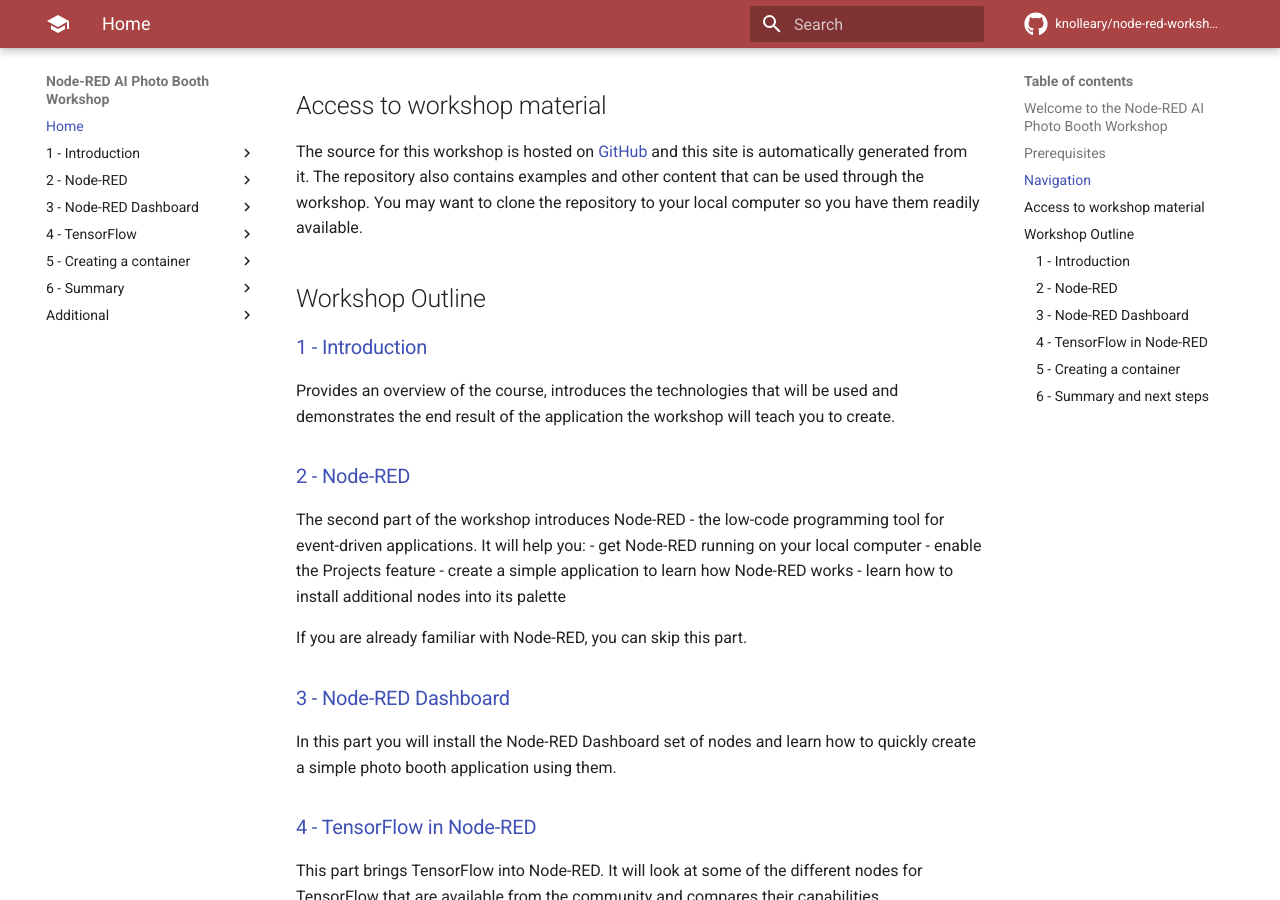
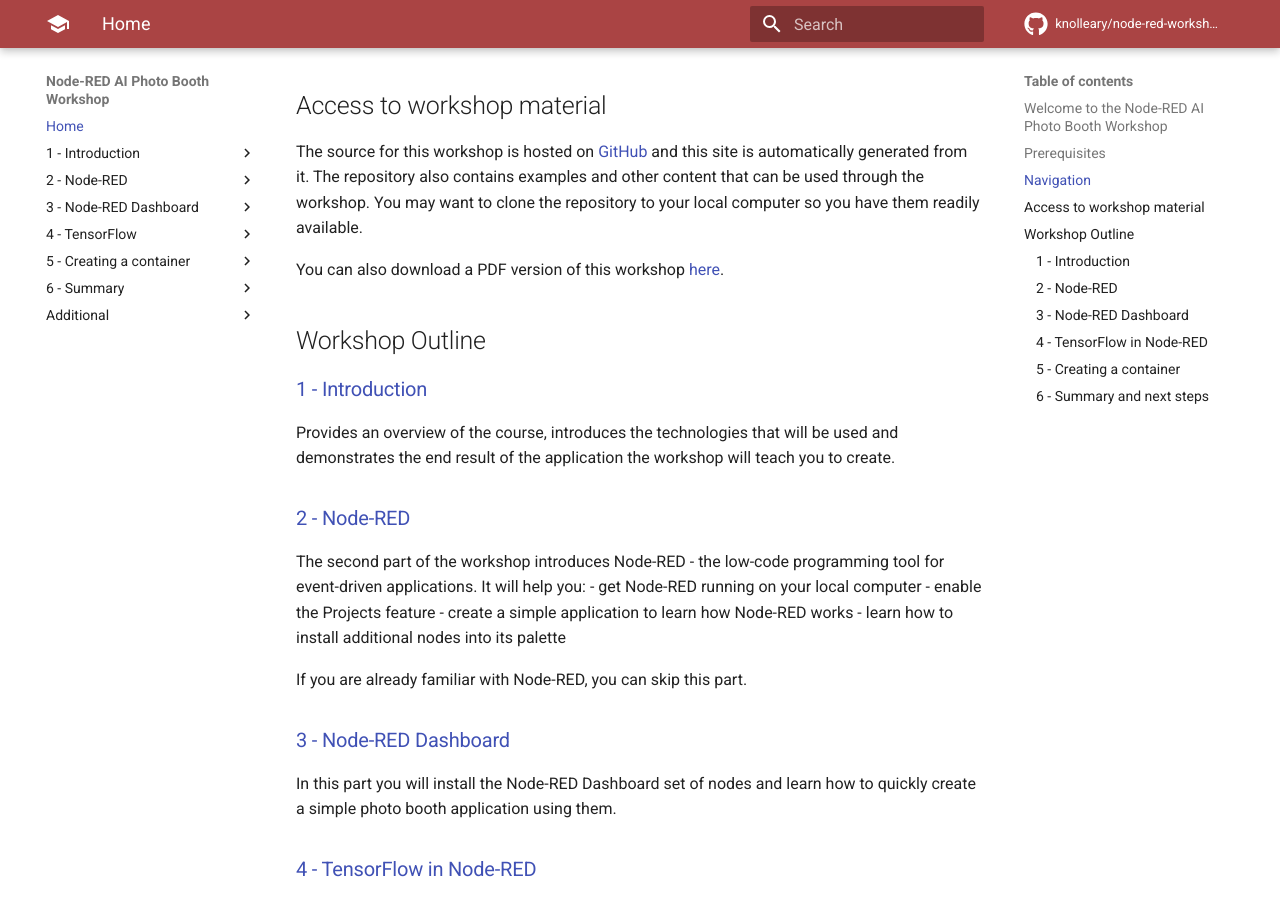
Before and after one commit to knolleary/node-red-workshop-photobooth, an MkDocs documentation site: the page built from docs/index.md, in a window 1280 px wide and 900 px high, scrolled down 653 px. Built offline with MkDocs 1.6.1 and Material for MkDocs 9.7.7, drawn with Linux system fonts in a browser that asks for light colours; comment, search, counter and statistics services are not loaded.

Commit message:
Add pdf back

```diff
--- a/docs/index.md
+++ b/docs/index.md
@@ -27,6 +27,8 @@
 and this site is automatically generated from it. The repository also contains
 examples and other content that can be used through the workshop. You may want
 to clone the repository to your local computer so you have them readily available.
+
+You can also download a PDF version of this workshop [here](https://knolleary.net/node-red-workshop-photobooth/pdf/node-red-workshop-photobooth.pdf).
 
 ## Workshop Outline
 
--- a/mkdocs.yml
+++ b/mkdocs.yml
@@ -15,9 +15,9 @@
 use_directory_urls: false
 plugins:
   - search
-#  - with-pdf:
-#      cover_subtitle: My subtitle
-#      output_path: pdf/photoboothWorkshop.pdf
+  - with-pdf:
+      cover_subtitle: NodeConf Remote 2020
+      output_path: pdf/node-red-workshop-photobooth.pdf
 markdown_extensions:
   - attr_list
   - admonition
```
Also changed, not shown: README.md (+2 -0 lines).
